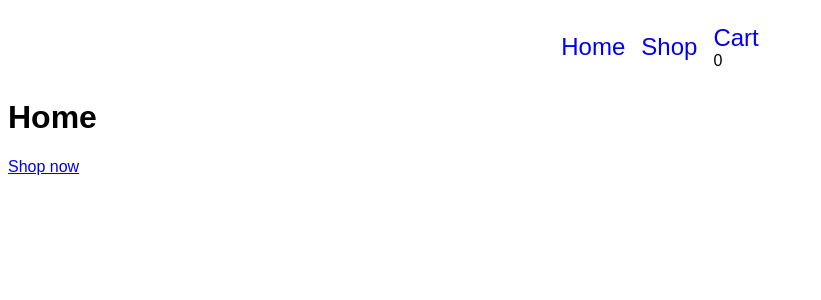
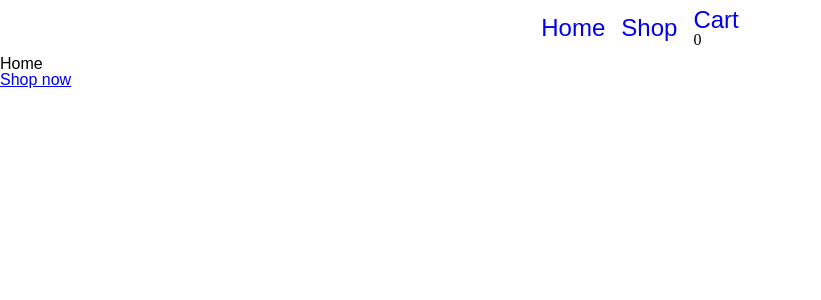
Before and after one commit to daniel-moderiano/shopping-cart, a React (Create React App) app: page / in a window 1280 px wide. Shown: the top 300 px of the page, without its empty margins (0-821 px from the left). Built offline with nearby package versions, Linux system fonts and the light colour scheme.

Commit message:
Delete Main.js and add reset.css

```diff
--- a/public/index.html
+++ b/public/index.html
@@ -9,35 +9,10 @@
       name="description"
       content="Web site created using create-react-app"
     />
-    <link rel="apple-touch-icon" href="%PUBLIC_URL%/logo192.png" />
-    <!--
-      manifest.json provides metadata used when your web app is installed on a
-      user's mobile device or desktop. See https://developers.google.com/web/fundamentals/web-app-manifest/
-    -->
-    <link rel="manifest" href="%PUBLIC_URL%/manifest.json" />
-    <!--
-      Notice the use of %PUBLIC_URL% in the tags above.
-      It will be replaced with the URL of the `public` folder during the build.
-      Only files inside the `public` folder can be referenced from the HTML.
-
-      Unlike "/favicon.ico" or "favicon.ico", "%PUBLIC_URL%/favicon.ico" will
-      work correctly both with client-side routing and a non-root public URL.
-      Learn how to configure a non-root public URL by running `npm run build`.
-    -->
-    <title>React App</title>
+    <title>Shopping Cart</title>
   </head>
   <body>
     <noscript>You need to enable JavaScript to run this app.</noscript>
     <div id="root"></div>
-    <!--
-      This HTML file is a template.
-      If you open it directly in the browser, you will see an empty page.
-
-      You can add webfonts, meta tags, or analytics to this file.
-      The build step will place the bundled scripts into the <body> tag.
-
-      To begin the development, run `npm start` or `yarn start`.
-      To create a production bundle, use `npm run build` or `yarn build`.
-    -->
   </body>
 </html>
--- a/src/App.js
+++ b/src/App.js
@@ -1,6 +1,7 @@
 import './styles/App.css';
+import './styles/reset.css';
+
 import Nav from './components/Nav';
-import Main from './components/Main';
 import { Switch, Route } from 'react-router';
 import Home from './components/Home';
 import Cart from './components/Cart';
@@ -20,7 +21,6 @@
 import superstar from './images/superstar.jpg';
 import watcher from './images/watcher.jpg';
 import galsang from './images/galsang.jpg';
-import CartItem from './components/CartItem';
 
 function App() {
 
@@ -190,7 +190,7 @@
   return (
     <div className="App">
       <Nav numItems={cartItems.length}/>
-      <Main>
+      <main className="main">
 
         {/* Additional shared styling here */}
 
@@ -199,7 +199,8 @@
           <Route path="/cart" render={() => <Cart items={cartItems} handleChange={handleQuantityChange} removeItem={removeProductFromCart}/>}/>
           <Route path="/shop" render={() => <Shop products={products} addToCart={addProductToCart}/>}/>
         </Switch>
-      </Main>
+      </main>
+
     </div>
   );
 }
--- a/src/components/Main.js
+++ /dev/null
@@ -1,11 +0,0 @@
-import React from 'react'
-
-const Main = (props) => {
-  return (
-    <main>
-      {props.children}
-    </main>
-  )
-}
-
-export default Main;
--- a/src/styles/App.css
+++ b/src/styles/App.css
@@ -16,6 +16,7 @@
 .nav__link {
   text-decoration: none;
   font-size: 1.5rem;
+  font-family: Arial, Helvetica, sans-serif;
 }
 
 .nav__link:hover {
--- /dev/null
+++ b/src/styles/reset.css
@@ -0,0 +1,48 @@
+/* http://meyerweb.com/eric/tools/css/reset/
+   v2.0 | 20110126
+   License: none (public domain)
+*/
+
+html, body, div, span, applet, object, iframe,
+h1, h2, h3, h4, h5, h6, p, blockquote, pre,
+a, abbr, acronym, address, big, cite, code,
+del, dfn, em, img, ins, kbd, q, s, samp,
+small, strike, strong, sub, sup, tt, var,
+b, u, i, center,
+dl, dt, dd, ol, ul, li,
+fieldset, form, label, legend,
+table, caption, tbody, tfoot, thead, tr, th, td,
+article, aside, canvas, details, embed,
+figure, figcaption, footer, header, hgroup,
+menu, nav, output, ruby, section, summary,
+time, mark, audio, video {
+	margin: 0;
+	padding: 0;
+	border: 0;
+	font-size: 100%;
+	font: inherit;
+	vertical-align: baseline;
+}
+/* HTML5 display-role reset for older browsers */
+article, aside, details, figcaption, figure,
+footer, header, hgroup, menu, nav, section {
+	display: block;
+}
+body {
+	line-height: 1;
+}
+ol, ul {
+	list-style: none;
+}
+blockquote, q {
+	quotes: none;
+}
+blockquote:before, blockquote:after,
+q:before, q:after {
+	content: '';
+	content: none;
+}
+table {
+	border-collapse: collapse;
+	border-spacing: 0;
+}
```
